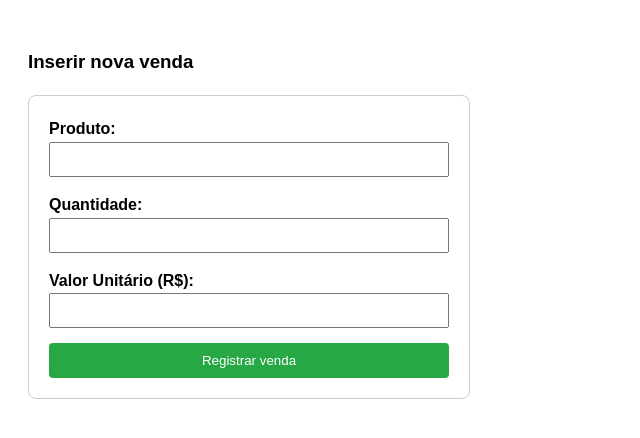
After one commit to JosePolak/relatorio_vendas_flask, a Flask app: page /nova_venda in a window 1280 px wide. The commit adds this page. Shown: the top 438 px of the page, without its empty margins (0-640 px from the left). Run offline with Flask 3, Linux system fonts and the light colour scheme.

Commit message:
Implementa cadastro manual de vendas via formulário

```diff
--- a/app.py
+++ b/app.py
@@ -1,5 +1,6 @@
-from flask import Flask, render_template
+from flask import Flask, render_template, request, redirect, url_for
 import sqlite3
+
 
 app = Flask(__name__)
 
@@ -26,6 +27,7 @@ def get_vendas():
 
     return vendas
 
+
 @app.route('/')
 def home():
     vendas = get_vendas()
@@ -38,5 +40,33 @@ def home():
         total = total
     )
 
+
+@app.route('/nova_venda')
+def nova_venda():
+    return render_template('nova_venda.html')
+
+
+@app.route('/processar_venda', methods = ['POST'])
+def processar_venda():
+    produto = request.form['produto']
+    quantidade = request.form['quantidade']
+    valor = request.form['valor']
+
+    conn = sqlite3.connect('database/vendas.db')
+    cursor = conn.cursor()
+
+    cursor.execute('''
+        INSERT INTO vendas (produto, quantidade, valor)
+        VALUES (?, ?, ?)
+        ''',
+        (produto, quantidade, valor)
+    )
+
+    conn.commit()
+    conn.close()
+
+    return redirect(url_for('home'))
+
+
 if __name__ == '__main__':
     app.run()
--- /dev/null
+++ b/templates/nova_venda.html
@@ -0,0 +1,40 @@
+<!DOCTYPE html>
+<html lang="pt-br">
+<head>
+    <meta charset="UTF-8">
+    <title>Cadastro de vendas</title>
+    <style>
+        body { font-family: sans-serif; padding: 20px; line-height: 1.6; }
+        form { max-width: 400px; border: 1px solid #ccc; padding: 20px; border-radius: 8px; }
+        div { margin-bottom: 15px; }
+        label { display: block; font-weight: bold; }
+        input { width: 100%; padding: 8px; box-sizing: border-box; }
+        button { background: #28a745; color: white; border: none; padding: 10px 15px; cursor: pointer; width: 100%; border-radius: 4px; }
+        button:hover { background: #218838; }
+    </style>
+</head>
+<body>
+
+    <h3>Inserir nova venda</h3>
+
+    <form action="/processar_venda" method="POST">
+        <div>
+            <label for="produto">Produto:</label>
+            <input type="text" id="produto" name="produto" required>
+        </div>
+
+        <div>
+            <label for="quantidade">Quantidade:</label>
+            <input type="number" id="quantidade" name="quantidade" min="1" required>
+        </div>
+
+        <div>
+            <label for="valor">Valor Unitário (R$):</label>
+            <input type="number" id="valor" name="valor" step="0.01" min="0" required>
+        </div>
+
+        <button type="submit">Registrar venda</button>
+    </form>
+
+</body>
+</html>
```
Also changed, not shown: templates/index.html (+53 -0 lines).
